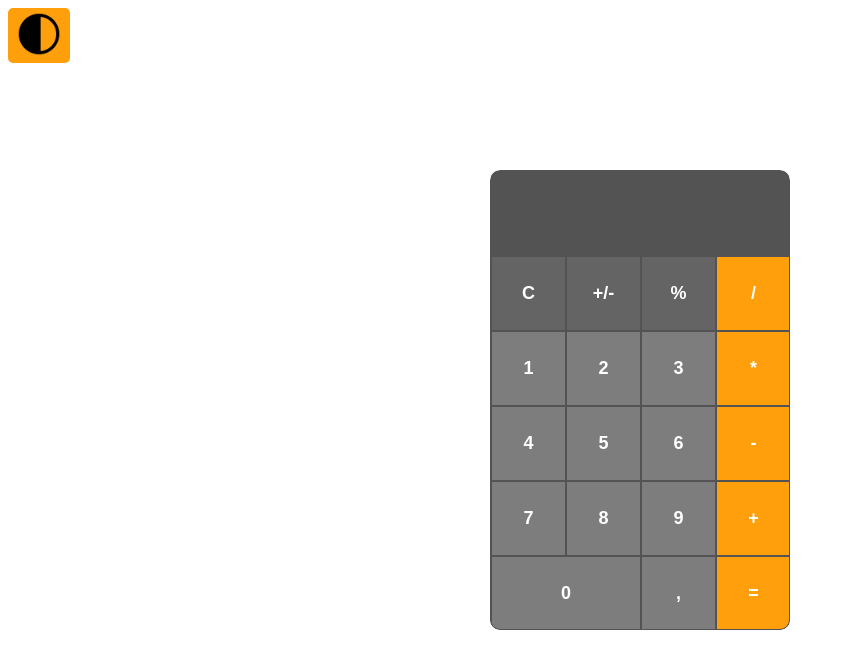
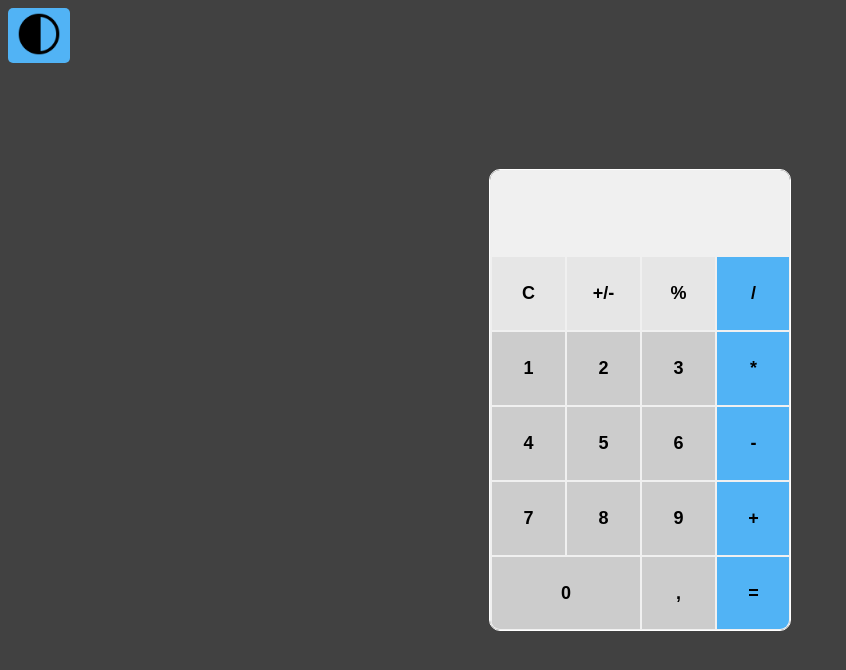
Before and after one commit to yuliaraitsyna/calculator_js, a website built with webpack: page src/index.html in a window 1280 px wide. Both pictures are taken after a click on the button 39 px from the left and 35 px from the top of the page. Shown: the whole page, without its empty margins (0-846 px from the left). Built offline with nearby package versions, Linux system fonts and the light colour scheme.

Commit message:
feat: implement theme change

```diff
--- a/src/index.js
+++ b/src/index.js
@@ -4,6 +4,18 @@ import themeIcon from './img/night-mode.png';
 
 const themeButtonIcon = document.getElementById('theme-icon');
 themeButtonIcon.src = themeIcon;
+
+const themeButton = document.getElementById('theme-btn');
+
+themeButton.addEventListener('click', () => {
+  const htmlElement = document.documentElement;
+
+  if (htmlElement.getAttribute('data-theme') === 'light') {
+    htmlElement.setAttribute('data-theme', 'dark');
+  } else {
+    htmlElement.setAttribute('data-theme', 'light');
+  }
+});
 
 const calculatorContainer = document.getElementById('calculator-container');
 calculatorContainer.classList.add('calculator-container');
--- a/src/style.css
+++ b/src/style.css
@@ -3,8 +3,17 @@
     --bg-dark1-color:#535353;
     --bg-dark2-color:#646464;
     --bg-dark3-color: #7D7D7D;
-    --hightlight-color: #FF9F0B;
+    --highlight-color: #FF9F0B;
     --btn-text-color: white;
+}
+
+[data-theme="light"] {
+    --html-bg-color: rgb(65, 65, 65);
+    --bg-dark1-color: #F0F0F0;
+    --bg-dark2-color: #E6E6E6;
+    --bg-dark3-color: #CCCCCC;
+    --highlight-color: #51b3f5;
+    --btn-text-color: black;
 }
 
 html {
@@ -71,7 +80,7 @@ html {
 }
 
 .btn-operator, .btn-equal {
-    background-color: var(--hightlight-color);
+    background-color: var(--highlight-color);
 }
 
 .btn-action {
@@ -86,7 +95,7 @@ html {
 }
 
 #theme-btn {
-    background-color: var(--hightlight-color);
+    background-color: var(--highlight-color);
     border: none;
     border-radius: 5px;
 }
```
